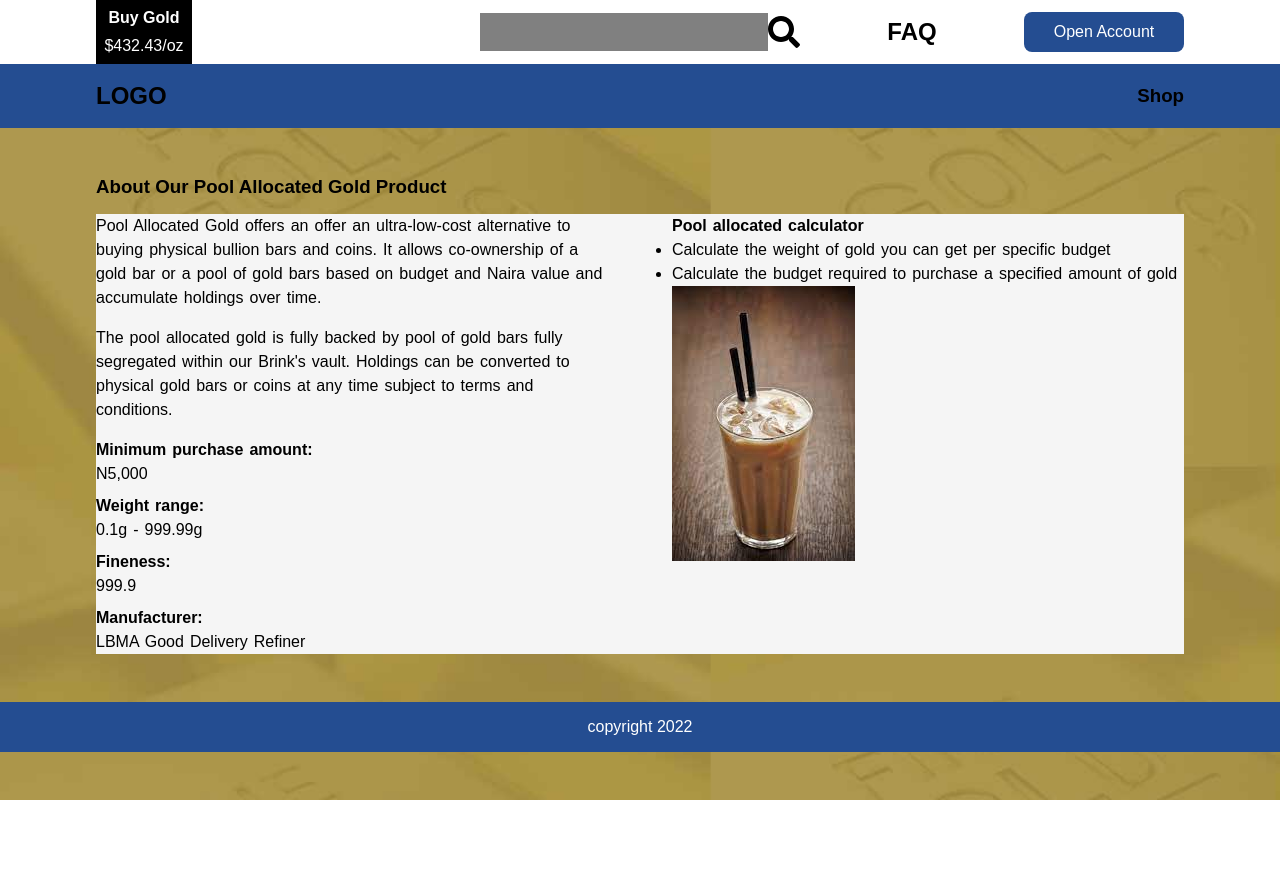
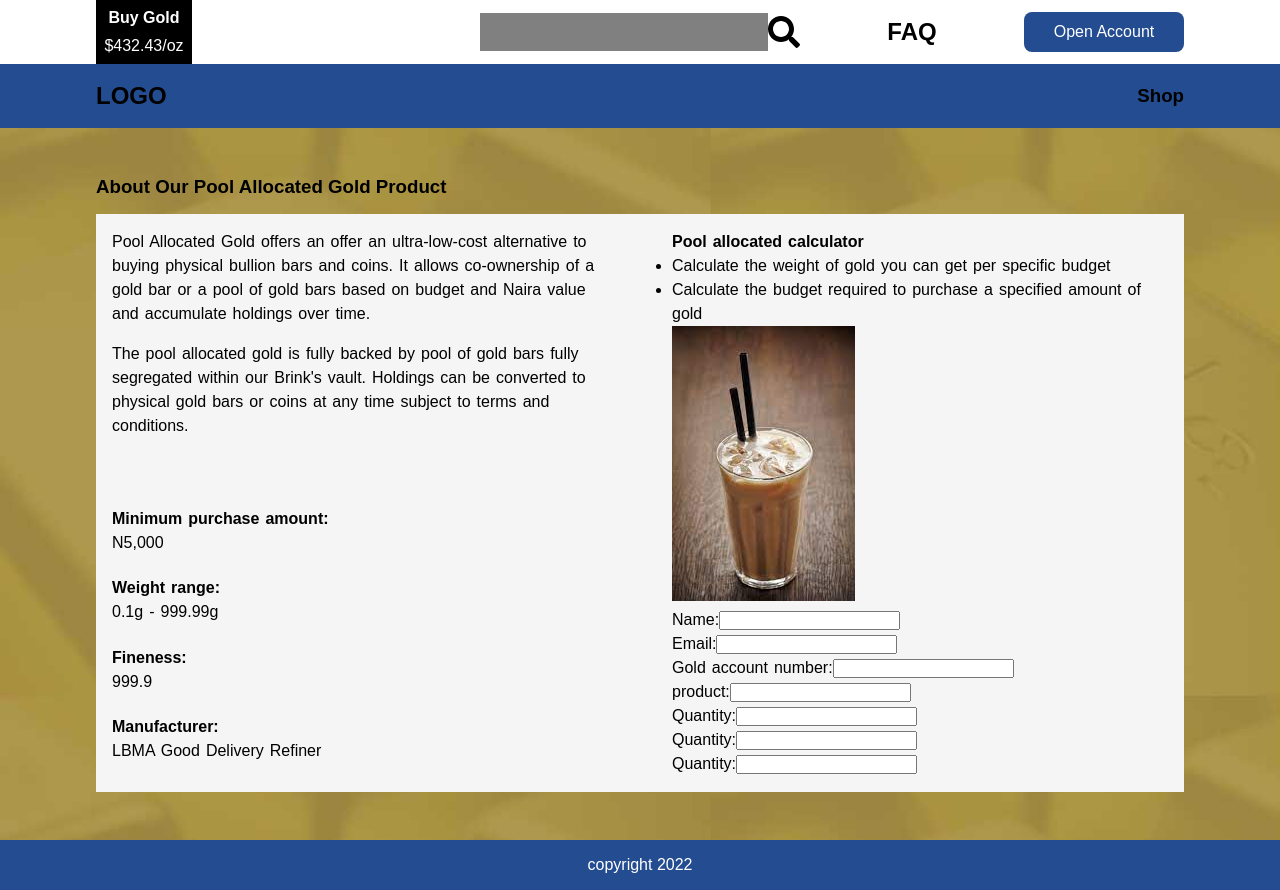
Before and after one commit to Vhickyy/dukkia, a React (Create React App) app: page /poolallocated in a window 1280 px wide. Before the commit the page ends 800 px from the top, so only its background shows below. Built offline with nearby package versions, Linux system fonts and the light colour scheme.

Commit message:
poolallocated page

```diff
--- a/src/Components/Goldbars.js
+++ b/src/Components/Goldbars.js
@@ -39,7 +39,7 @@ margin: 0 auto;
 }
 img{
     width: 100%;
-    height: 22rem;
+    height: 21rem;
     border-radius: .5rem;
 }
 .card{
@@ -47,8 +47,9 @@ img{
     border-radius: .5rem;
     overflow: hidden;
     display: grid;
-    gap: 1.2rem;
-    padding: 2rem 3rem;
+    gap: 1rem;
+    padding: 2rem 2rem;
+    background-color: whitesmoke;
     box-shadow: 5px 3px 5px gray, -5px -3px 7px rgba(100,100,100,.3);
 }
 button{
@@ -60,10 +61,11 @@ button{
     color: black;
     background-color: white;
 }
-@media (min-width: 900px){
+@media (min-width: 785px){
 
     .container{
-        grid-template-columns: repeat(auto-fit,minmax(350px,1fr));
+        /* background-color: pink; */
+        grid-template-columns: repeat(auto-fit,minmax(290px,1fr));
     }
 }
 `
--- a/src/Components/Poolallocated.js
+++ b/src/Components/Poolallocated.js
@@ -1,32 +1,12 @@
 import styled from "styled-components"
 import gold from '../Images/gold.jpg'
+import Poolinfo from "./Poolinfo"
 const Poolallocated = () => {
   return (
     <Wrapper>
       <h3>About Our Pool Allocated Gold Product</h3>
         <div className="content">
-            <div>
-               <p>Pool Allocated Gold offers an offer an ultra-low-cost alternative to buying physical bullion bars and coins. It allows co-ownership of a gold bar or a pool of gold bars based on budget and Naira value and accumulate holdings over time.</p>
-              <p className="endp"> The pool allocated gold is fully backed by pool of gold bars fully segregated within our Brink's vault. Holdings can be converted to physical gold bars or coins at any time subject to terms and conditions.</p>
-              <div className="desc">
-                <div>
-                  <p className="bold">Minimum purchase amount:</p>
-                  <p>N5,000</p>
-                </div>
-                <div>
-                  <p className="bold">Weight range:</p>
-                  <p> 0.1g - 999.99g</p>
-                </div>
-                <div>
-                  <p className="bold">Fineness:</p>
-                  <p>999.9</p>
-                </div>
-                <div>
-                  <p className="bold">Manufacturer:</p>
-                  <p>LBMA Good Delivery Refiner</p>
-                </div>
-              </div>
-            </div>
+            <Poolinfo/>
            <div>
             <h4>Pool allocated calculator</h4>
             <ul>
@@ -36,6 +16,36 @@ const Poolallocated = () => {
             <div>
               <img src={gold} alt="" />
             </div>
+            <form>
+              <div>
+                <label htmlFor="name">Name:</label>
+                <input type="text" name="name" id="name" />
+              </div>
+              <div>
+                <label htmlFor="email">Email:</label>
+                <input type="email" name="email" id="email" />
+              </div>
+              <div>
+                <label htmlFor="goldaccount">Gold account number:</label>
+                <input type="text" name="goldaccount" id="goldaccount" />
+              </div>
+              <div>
+                <label htmlFor="product">product:</label>
+                <input type="text" name="product" id="product" />
+              </div>
+              <div>
+                <label htmlFor="Quantity">Quantity:</label>
+                <input type="text" name="Quantity" id="Quantity" />
+              </div>
+              <div>
+                <label htmlFor="Quantity">Quantity:</label>
+                <input type="text" name="Quantity" id="Quantity" />
+              </div>
+              <div>
+                <label htmlFor="Quantity">Quantity:</label>
+                <input type="text" name="Quantity" id="Quantity" />
+              </div>
+            </form>
            </div>
         </div>
     </Wrapper>
@@ -54,18 +64,9 @@ margin: 0 auto;
   gap: 1rem;
   line-height: 1.5rem;
   word-spacing: .1rem;
+  padding: 1rem;
 }
-.bold{
-  font-weight: bold;
-}
-.desc{
-  margin-top: 1rem;
-  display: grid;
-  gap: .5rem;
-}
-.endp{
-  margin-top: 1rem;
-}
+
 @media (min-width: 800px){
   .content{
     grid-template-columns: 1fr 1fr;
--- /dev/null
+++ b/src/Components/Poolinfo.js
@@ -0,0 +1,47 @@
+import styled from "styled-components"
+
+function Poolinfo() {
+  return (
+    <Wrapper>
+      <div>
+      <p>Pool Allocated Gold offers an offer an ultra-low-cost alternative to buying physical bullion bars and coins. It allows co-ownership of a gold bar or a pool of gold bars based on budget and Naira value and accumulate holdings over time.</p>
+      <p className="endp"> The pool allocated gold is fully backed by pool of gold bars fully segregated within our Brink's vault. Holdings can be converted to physical gold bars or coins at any time subject to terms and conditions.</p>
+      </div>
+        <div className="desc">
+          <div>
+            <p className="bold">Minimum purchase amount:</p>
+            <p>N5,000</p>
+          </div>
+          <div>
+            <p className="bold">Weight range:</p>
+            <p> 0.1g - 999.99g</p>
+          </div>
+          <div>
+            <p className="bold">Fineness:</p>
+            <p>999.9</p>
+          </div>
+          <div>
+            <p className="bold">Manufacturer:</p>
+            <p>LBMA Good Delivery Refiner</p>
+          </div>
+        </div>
+      </Wrapper>
+  )
+}
+
+export default Poolinfo
+const Wrapper = styled.section`
+display: grid;
+  justify-content: space-between;
+.bold{
+  font-weight: bold;
+}
+.desc{
+  margin-top: 1rem;
+  display: grid;
+  gap: .5rem;
+}
+.endp{
+  margin-top: 1rem;
+}
+`
--- a/src/Components/Product.js
+++ b/src/Components/Product.js
@@ -60,7 +60,7 @@ const Wrapper = styled.aside`
     margin-top: 4rem;
     display: grid;
     gap: 3rem;
-    grid-template-columns: repeat(auto-fill,minmax(300px,1fr));
+    grid-template-columns: repeat(auto-fill,minmax(270px,1fr));
 .item{
     background-color: green;
     flex: 0 1 100%;
@@ -68,7 +68,7 @@ const Wrapper = styled.aside`
     overflow: hidden;
 }
 .img{
-    height: 18rem;
+    height: 16rem;
 }
 img{
     width: 100%;
@@ -77,7 +77,7 @@ img{
 .text{
     background-color: #F1DE78;
     display: grid;
-    gap: 1rem;
+    gap: .8rem;
     padding: 1rem 1rem;
 }
 .button{
```
